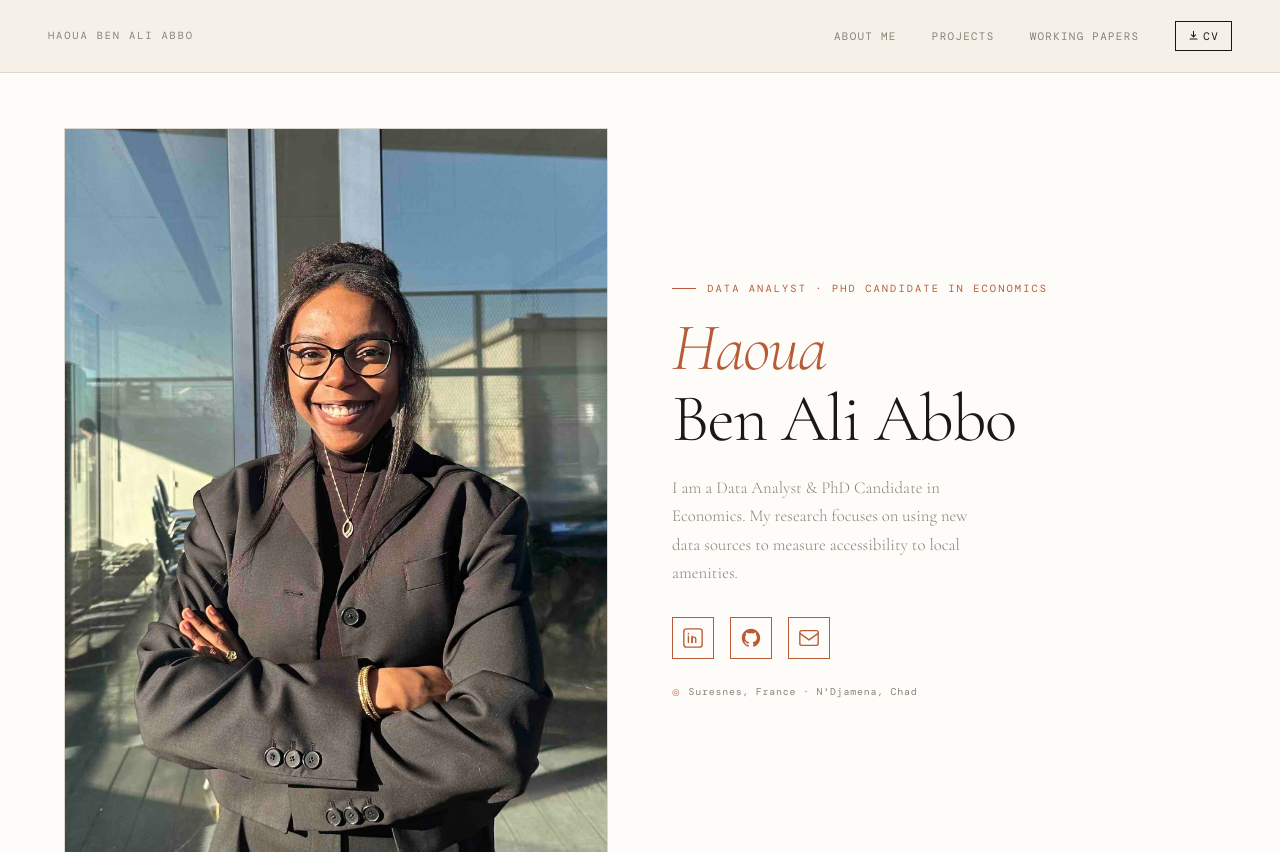
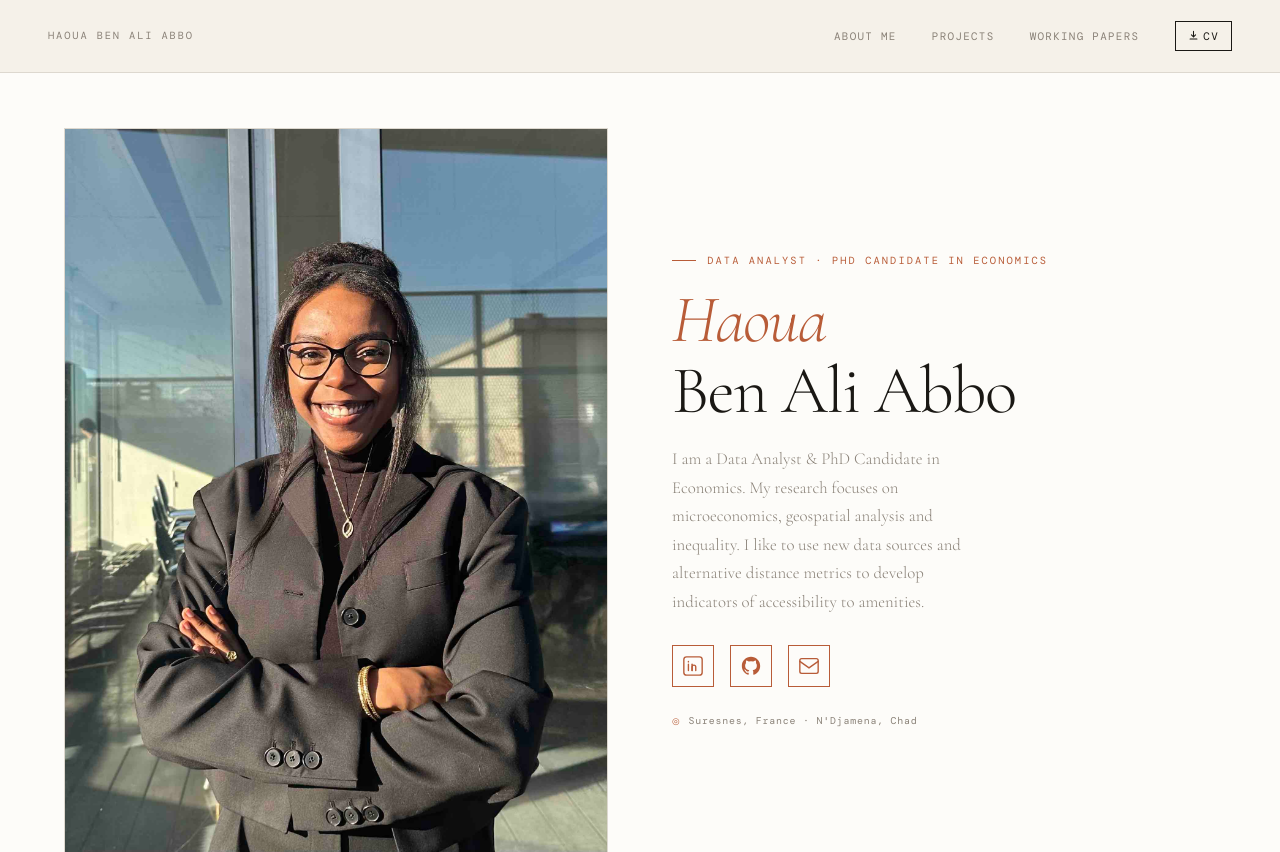
Before and after one commit to Haoua01/perso-website, a plain HTML site: page docs/index.html in a window 1280 px wide. Shown: the top 852 px of the page. Drawn offline with nearby package versions, Linux system fonts and the light colour scheme; a web font is replaced by a local one.

Commit message:
Update index.html

```diff
--- a/docs/index.html
+++ b/docs/index.html
@@ -570,7 +570,7 @@ background: var(--white);
   <div class="hero-text">
     <p class="hero-label">Data Analyst · PhD Candidate in Economics</p>
     <h1><em>Haoua</em><br>Ben Ali Abbo</h1>
-    <p class="hero-bio">I am a Data Analyst & PhD Candidate in Economics. My research focuses on using new data sources to measure accessibility to local amenities.</p>
+    <p class="hero-bio">I am a Data Analyst & PhD Candidate in Economics. My research focuses on microeconomics, geospatial analysis and inequality. I like to use new data sources and alternative distance metrics to develop indicators of accessibility to amenities.</p>
     <div class="hero-links" style="flex-direction:row; gap:1rem;">
       <a href="https://www.linkedin.com/in/haoua-ben-ali-abbo" target="_blank" class="icon-link" title="LinkedIn">
         <svg width="22" height="22" viewBox="0 0 24 24" fill="none"><rect x="2" y="2" width="20" height="20" rx="3" stroke="currentColor" stroke-width="1.5"/><path d="M7 10v7M7 7v.5" stroke="currentColor" stroke-width="1.5" stroke-linecap="round"/><path d="M11 17v-4c0-1.1.9-2 2-2s2 .9 2 2v4" stroke="currentColor" stroke-width="1.5" stroke-linecap="round"/><path d="M11 10v7" stroke="currentColor" stroke-width="1.5" stroke-linecap="round"/></svg>
```
